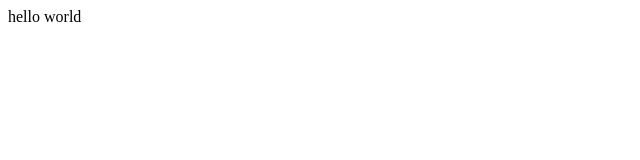
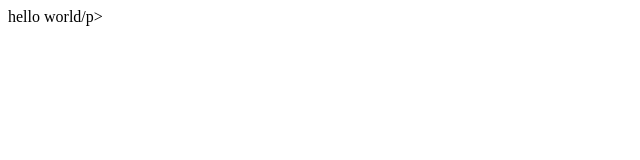
Before and after one commit to vikasyadav-29/HELLO1, a plain HTML site: page index.html in a window 1280 px wide. Shown: the full height of the page, 0-640 px from the left. Drawn offline with Linux system fonts and the light colour scheme.

```diff
--- a/index.html
+++ b/index.html
@@ -1 +1 @@
-<p>hello world</p>
+<p>hello world/p>
```
